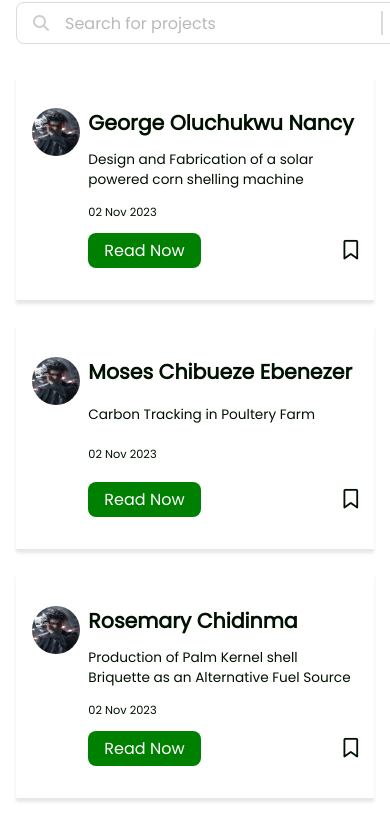
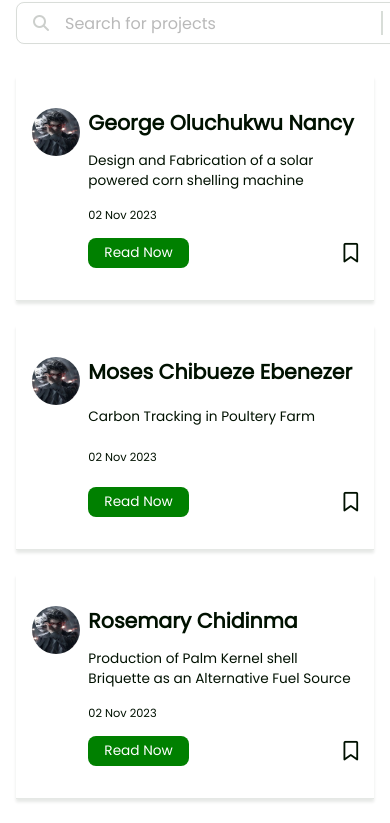
Before and after one commit to franque01/ABEApp.io, a plain HTML site: page home/home.html in a window 390 px wide. Shown: the part 94-917 px from the top of the page. Drawn offline with Linux system fonts and the light colour scheme.

Commit message:
Update home.css

```diff
--- a/home/home.css
+++ b/home/home.css
@@ -199,6 +199,7 @@ main{
     .sm-view{
         display: inline-block !important;
         flex: 1 1 0% !important;
+        min-width: 100dvw;
     }
     .logo{
         font-size: 2.5dvw;
@@ -210,7 +211,7 @@ main{
         min-width: 100dvw !important;
         font-size: 3.5vw;
     }
-    .btn-save{
+    .btn-save button{
         font-size: 3.5vw !important;
     }
     .save{
```
